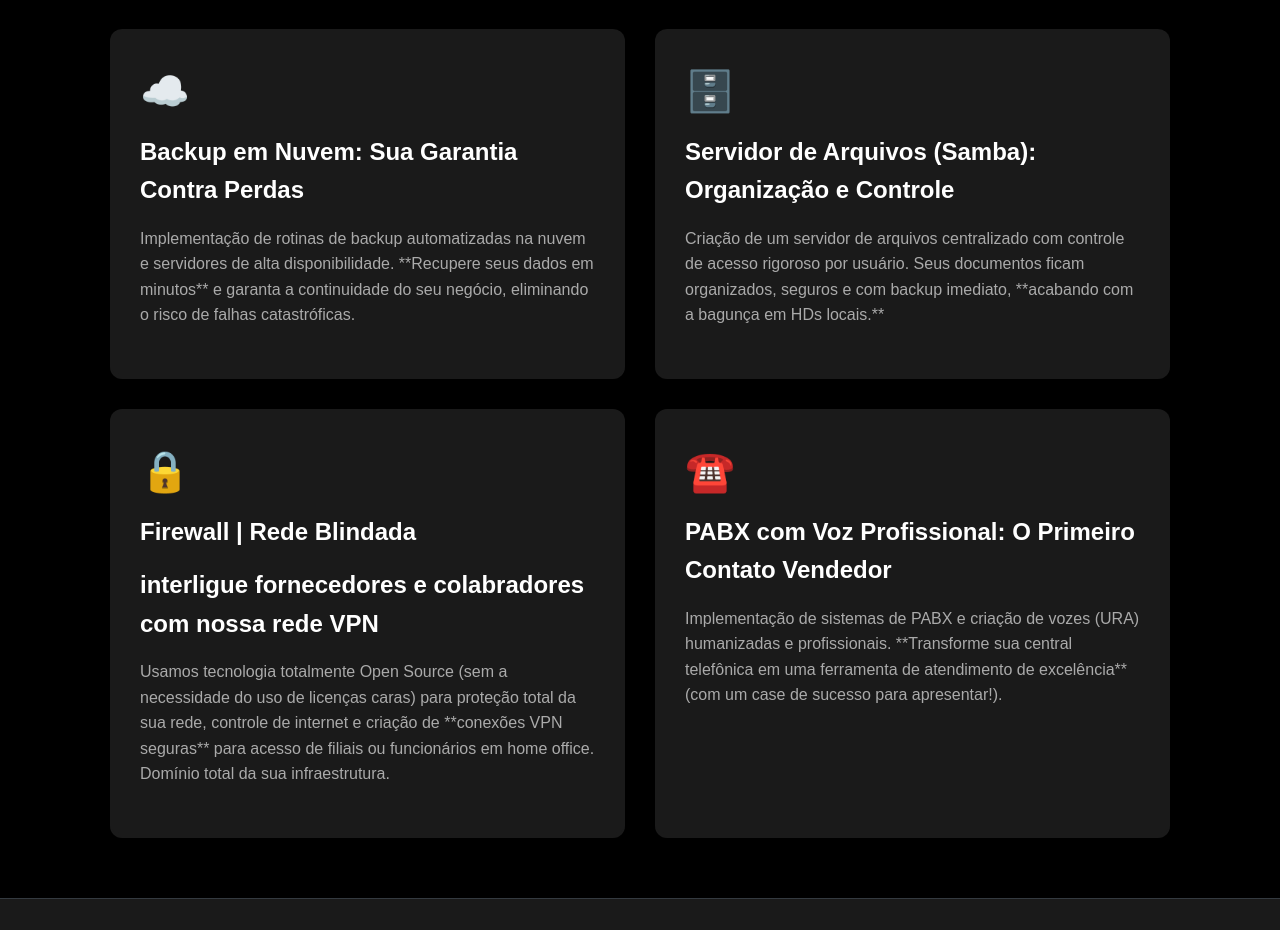
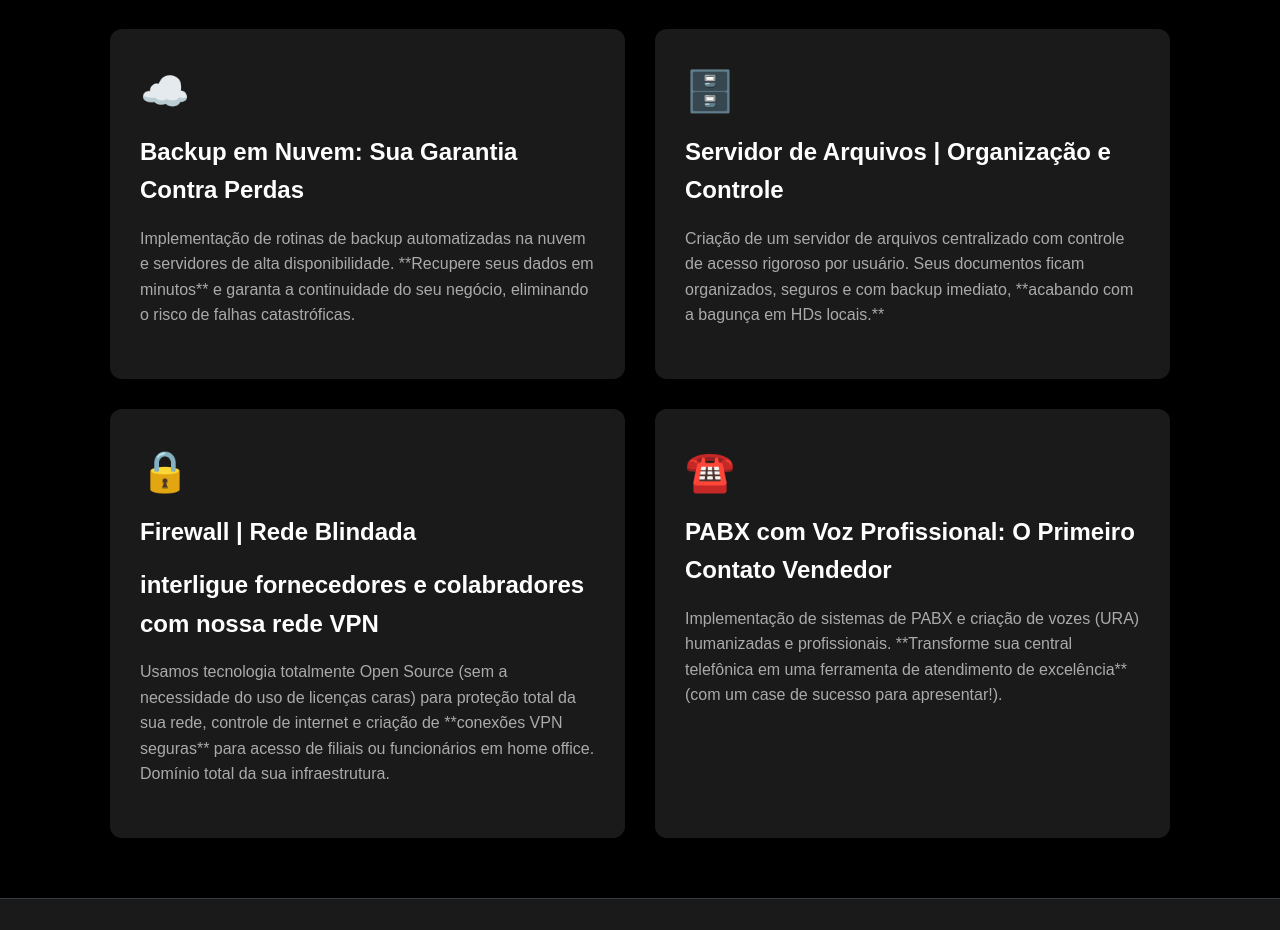
Before and after one commit to arandu-code/website, a plain HTML site: page index.html in a window 1280 px wide. Shown: the part 1240-2170 px from the top of the page. Drawn offline with Linux system fonts and the light colour scheme.

Commit message:
update | servidor de arquivos

```diff
--- a/index.html
+++ b/index.html
@@ -63,7 +63,7 @@
 
                 <div class="service-item">
                     <span class="icon" role="img" aria-label="Servidor">🗄️</span>
-                    <h3>Servidor de Arquivos (Samba): Organização e Controle</h3>
+                    <h3>Servidor de Arquivos | Organização e Controle</h3>
                     <p>Criação de um servidor de arquivos centralizado com controle de acesso rigoroso por usuário. Seus documentos ficam organizados, seguros e com backup imediato, **acabando com a bagunça em HDs locais.**</p>
                 </div>
 
```
